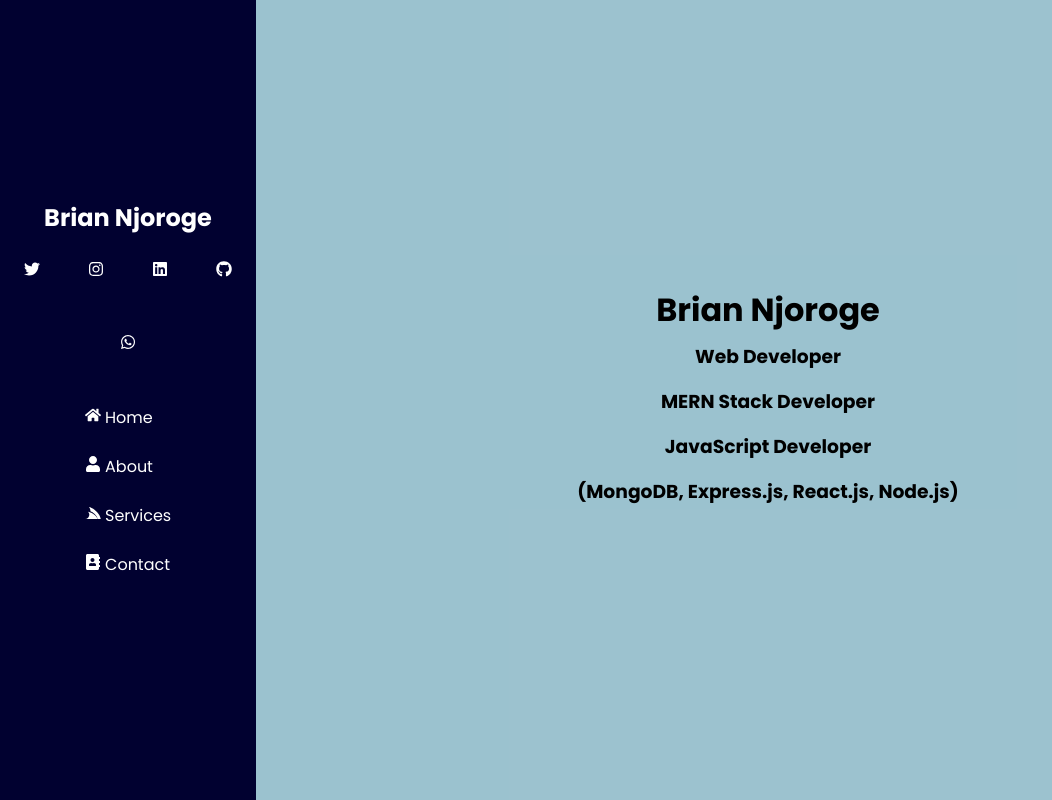
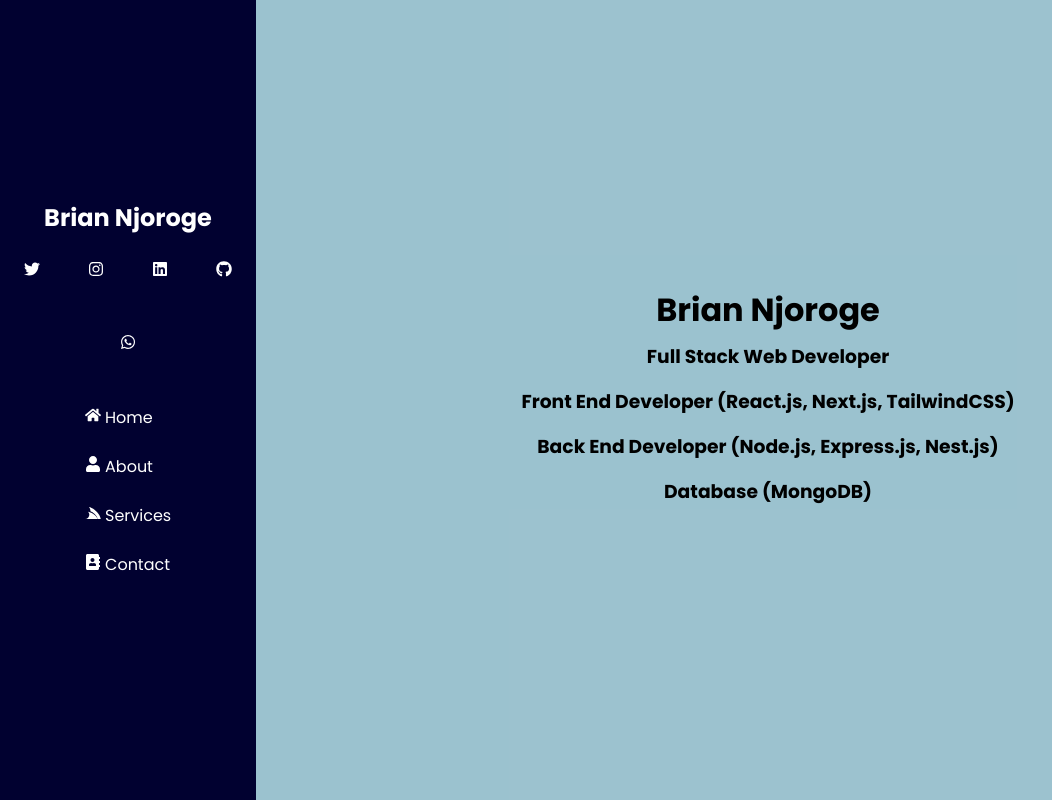
Before and after one commit to kingaranjoroge/Portfolio, a React (Create React App) app in the folder frontend/: page / in a window 1280 px wide. Shown: the whole page, without its empty margins (0-1052 px from the left). Built offline with nearby package versions, Linux system fonts and the light colour scheme.

Commit message:
modified home page

```diff
--- a/frontend/src/Home.js
+++ b/frontend/src/Home.js
@@ -4,11 +4,11 @@ const Home = () => {
   return (
     <article className="HomeBackground">
       <section className='Home'>
-        <h1>Brian Njoroge</h1>
-        <h3>Web Developer</h3>
-        <h3>MERN Stack Developer</h3>
-        <h3>JavaScript Developer</h3>
-        <h3>(MongoDB, Express.js, React.js, Node.js)</h3>
+        <h1 className='text-blue-950'>Brian Njoroge</h1>
+        <h3 className='text-xl font-bold'>Full Stack Web Developer</h3>
+        <h3 className='text-lg font-medium'>Front End Developer (React.js, Next.js, TailwindCSS)</h3>
+        <h3 className='text-lg font-medium'>Back End Developer (Node.js, Express.js, Nest.js)</h3>
+        <h3 className='text-lg font-medium'>Database (MongoDB)</h3>
       </section>
     </article>
   )
```
